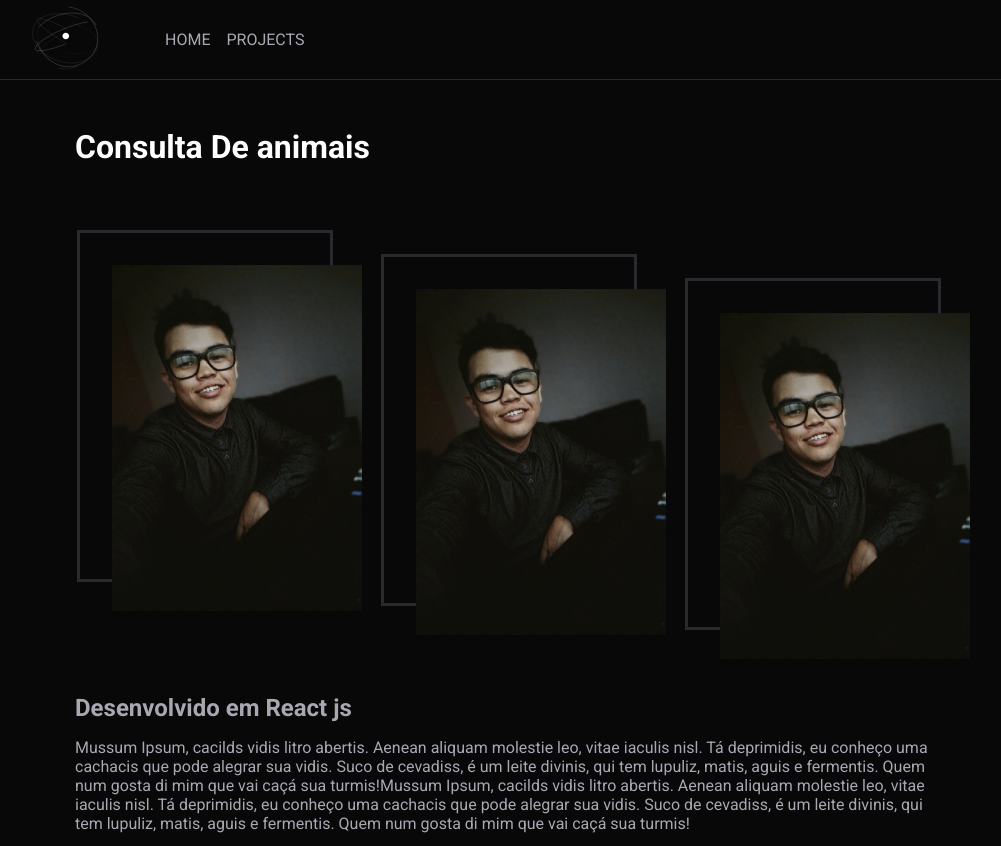
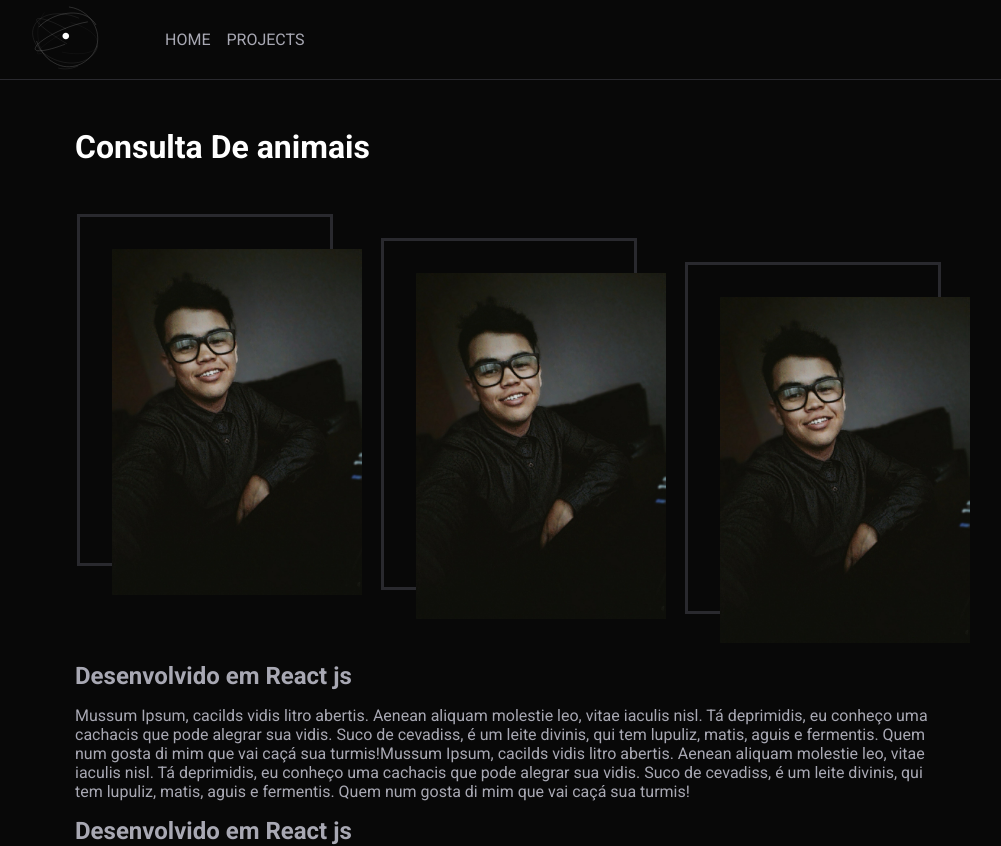
Before and after one commit to ojhones/justMe, a Next.js app: page /projects in a window 1280 px wide. Shown: the top 846 px of the page, without its empty margins (131-1132 px from the left). Built offline with nearby package versions, Linux system fonts and the light colour scheme.

Commit message:
fixed padding

```diff
--- a/src/styles/pages/projects.ts
+++ b/src/styles/pages/projects.ts
@@ -31,7 +31,7 @@ export const Wrapper = styled.div`
     width: 100%;
     height: auto;
     max-width: 1100px;
-    padding: 1rem 1rem;
+    padding: 0rem 1rem;
 
     display: flex;
     align-items: center;
```
